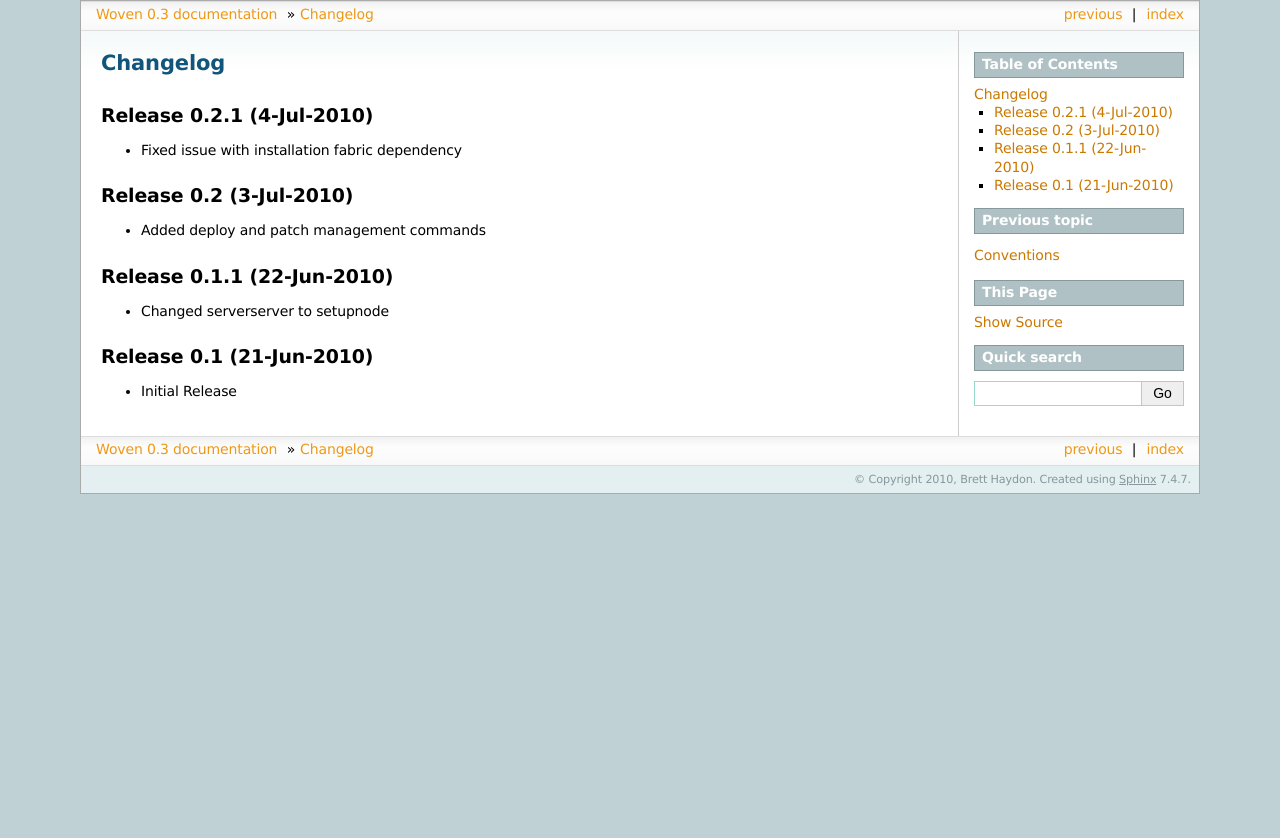
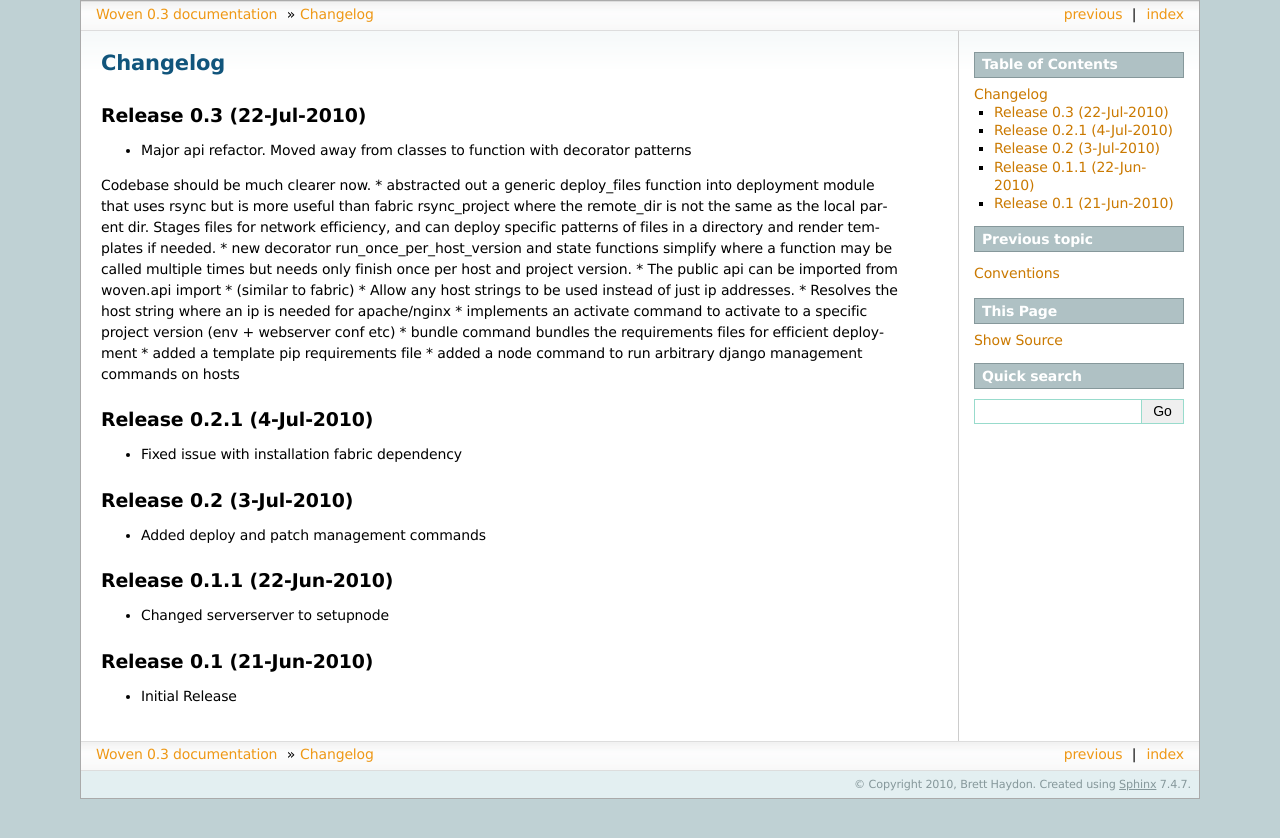
Before and after one commit to bretth/woven, a Sphinx documentation site: the page built from docs/changelog.rst, in a window 1280 px wide. Shown: the top 838 px of the page. Built offline with Sphinx 7.4.7, drawn with Linux system fonts in a browser that asks for light colours.

Commit message:
updated changelog to 0.3

```diff
--- a/docs/changelog.rst
+++ b/docs/changelog.rst
@@ -1,6 +1,24 @@
 
 Changelog
 ==========
+
+Release 0.3 (22-Jul-2010)
+-------------------------
+* Major api refactor. Moved away from classes to function with decorator patterns
+Codebase should be much clearer now.
+* abstracted out a generic deploy_files function into deployment module that uses rsync but
+is more useful than fabric rsync_project where the remote_dir is not the same as the local parent dir.
+Stages files for network efficiency, and can deploy specific patterns of files in a directory and render templates
+if needed.
+* new decorator run_once_per_host_version and state functions simplify where a function may be
+called multiple times but needs only finish once per host and project version.
+* The public api can be imported from woven.api import * (similar to fabric)
+* Allow any host strings to be used instead of just ip addresses.
+* Resolves the host string where an ip is needed for apache/nginx
+* implements an activate command to activate to a specific project version (env + webserver conf etc)
+* bundle command bundles the requirements files for efficient deployment
+* added a template pip requirements file
+* added a node command to run arbitrary django management commands on hosts
 
 Release 0.2.1 (4-Jul-2010)
 ---------------------------
```
